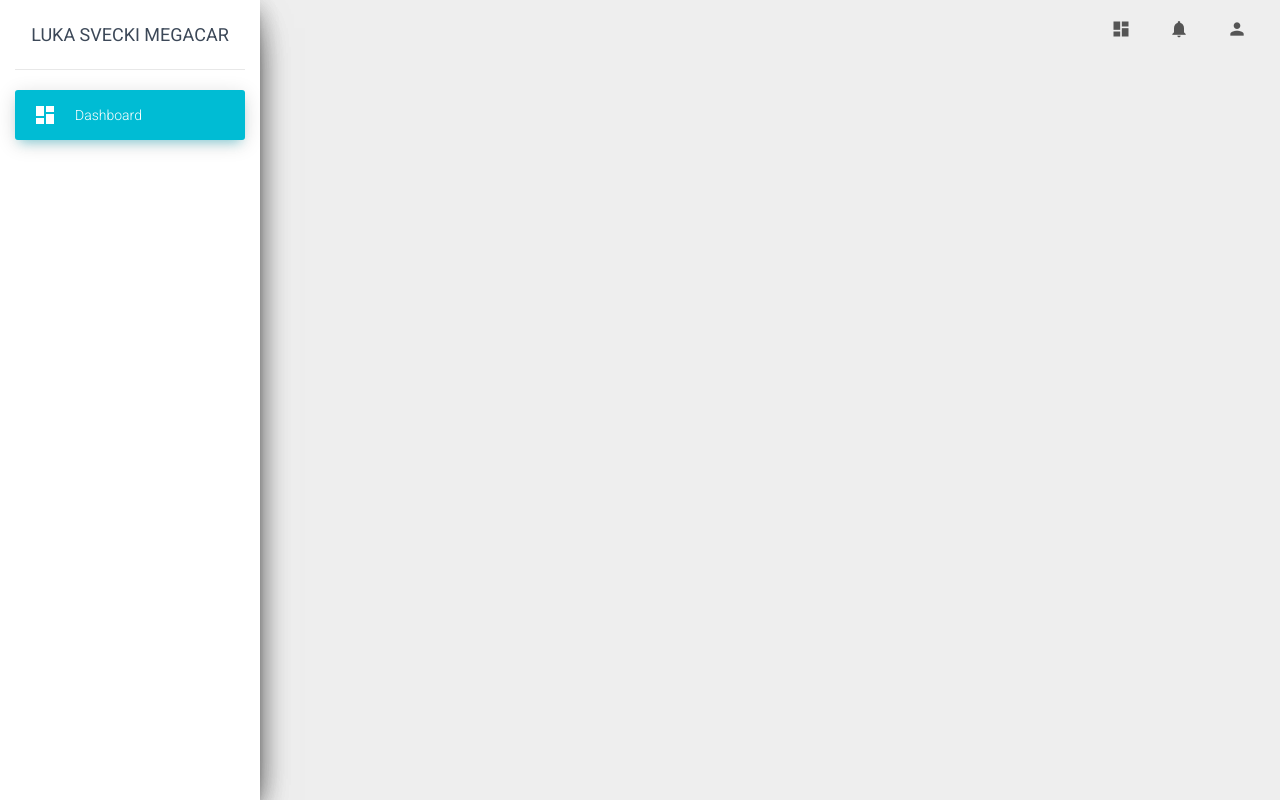
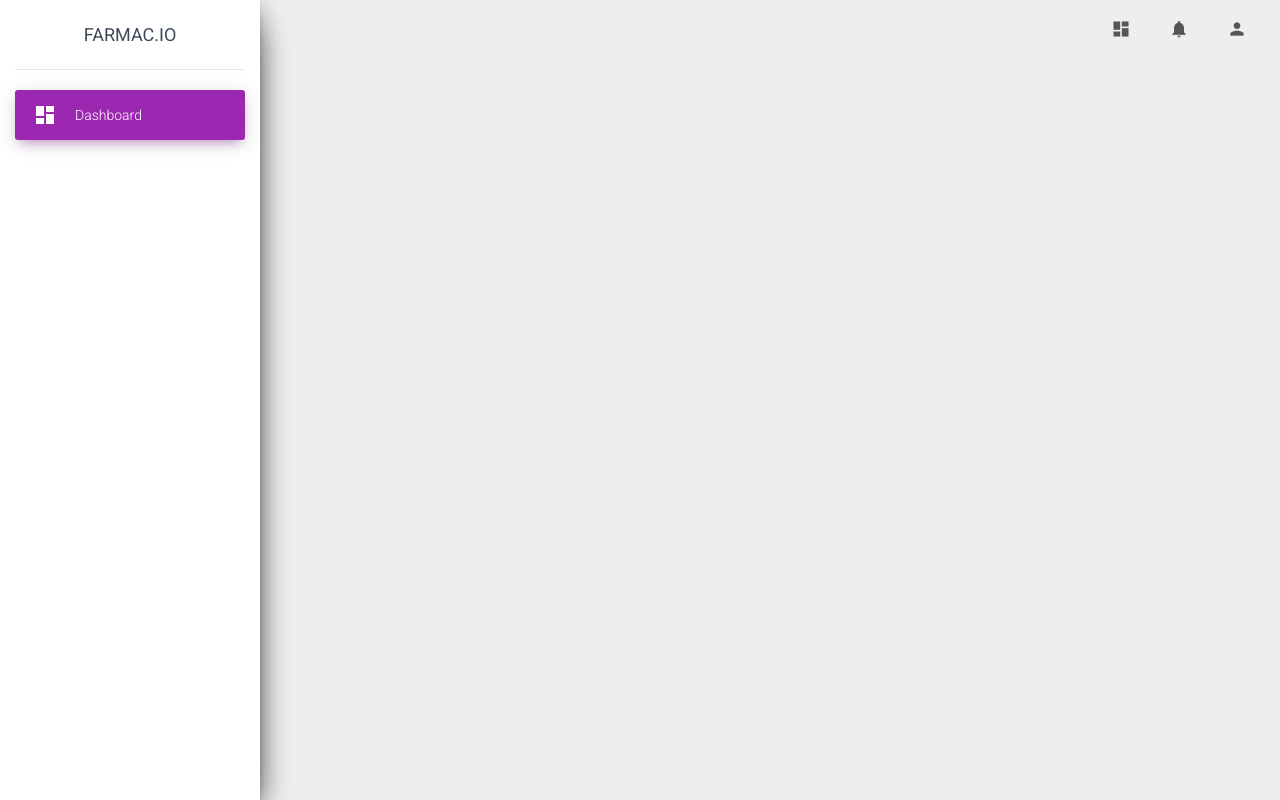
Before and after one commit to bjelicaluka/farmac.io-frontend, a Vue app: page / in a window 1280 px wide. Built offline with nearby package versions, Linux system fonts and the light colour scheme.

Commit message:
refactor: set title and changed sidebar items color and title

```diff
--- a/public/index.html
+++ b/public/index.html
@@ -6,6 +6,7 @@
   <meta http-equiv="X-UA-Compatible" content="IE=edge">
   <meta name="viewport" content="width=device-width,initial-scale=1.0">
   <link rel="icon" href="<%= BASE_URL %>favicon.ico">
+  <title>farmac.io</title>
   <!--     Fonts and icons     -->
   <link rel="stylesheet" type="text/css"
     href="https://fonts.googleapis.com/css?family=Roboto:300,400,500,700|Roboto+Slab:400,700|Material+Icons" />
--- a/src/components/Sidebar/Sidebar.vue
+++ b/src/components/Sidebar/Sidebar.vue
@@ -1,5 +1,5 @@
 <template>
-  <div class="sidebar" data-color="azure" data-background-color="white">
+  <div class="sidebar" data-color="purple" data-background-color="white">
       <sidebar-logo></sidebar-logo>
       <div class="sidebar-wrapper">
         <ul class="nav">
--- a/src/components/Sidebar/SidebarLogo.vue
+++ b/src/components/Sidebar/SidebarLogo.vue
@@ -1,7 +1,7 @@
 <template>
   <div class="logo">
     <router-link to="/" class="simple-text logo-normal">
-      Luka Svecki Megacar
+      Farmac.io
     </router-link>
   </div>
 </template>
```
